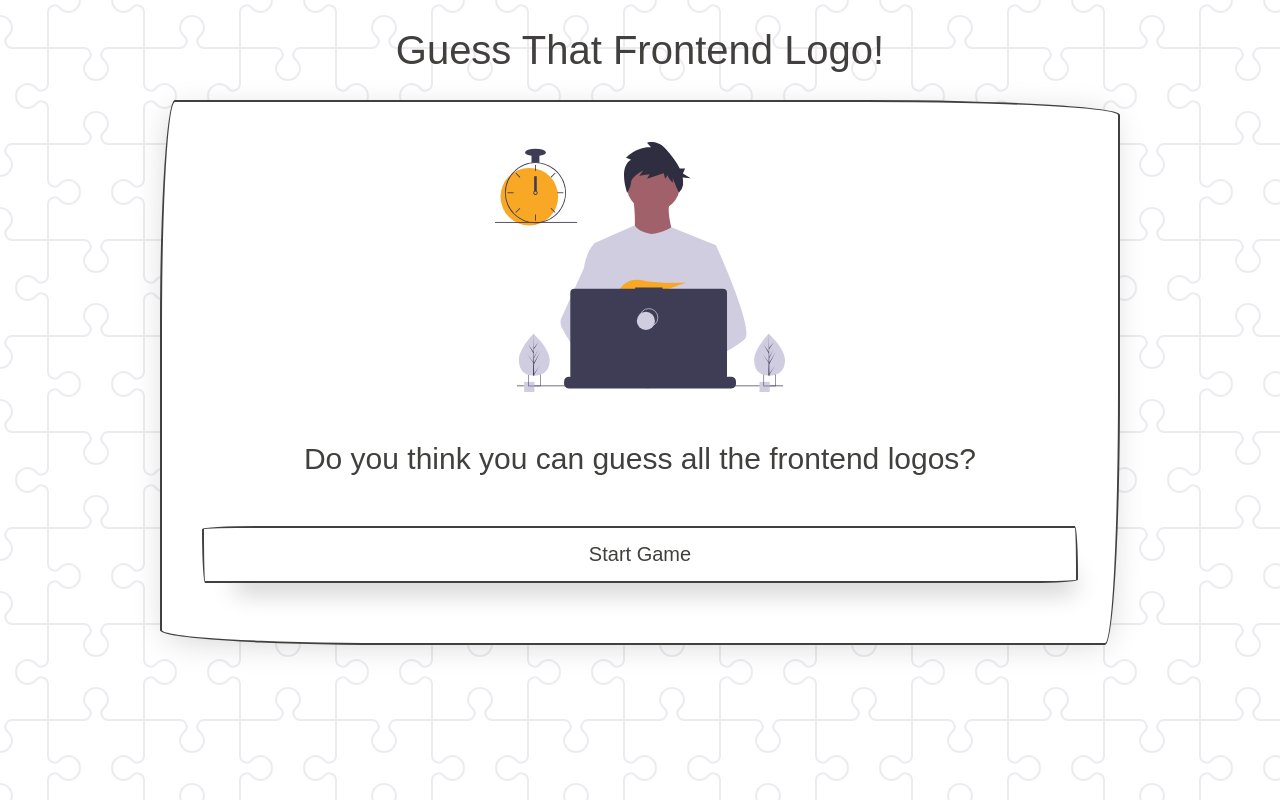
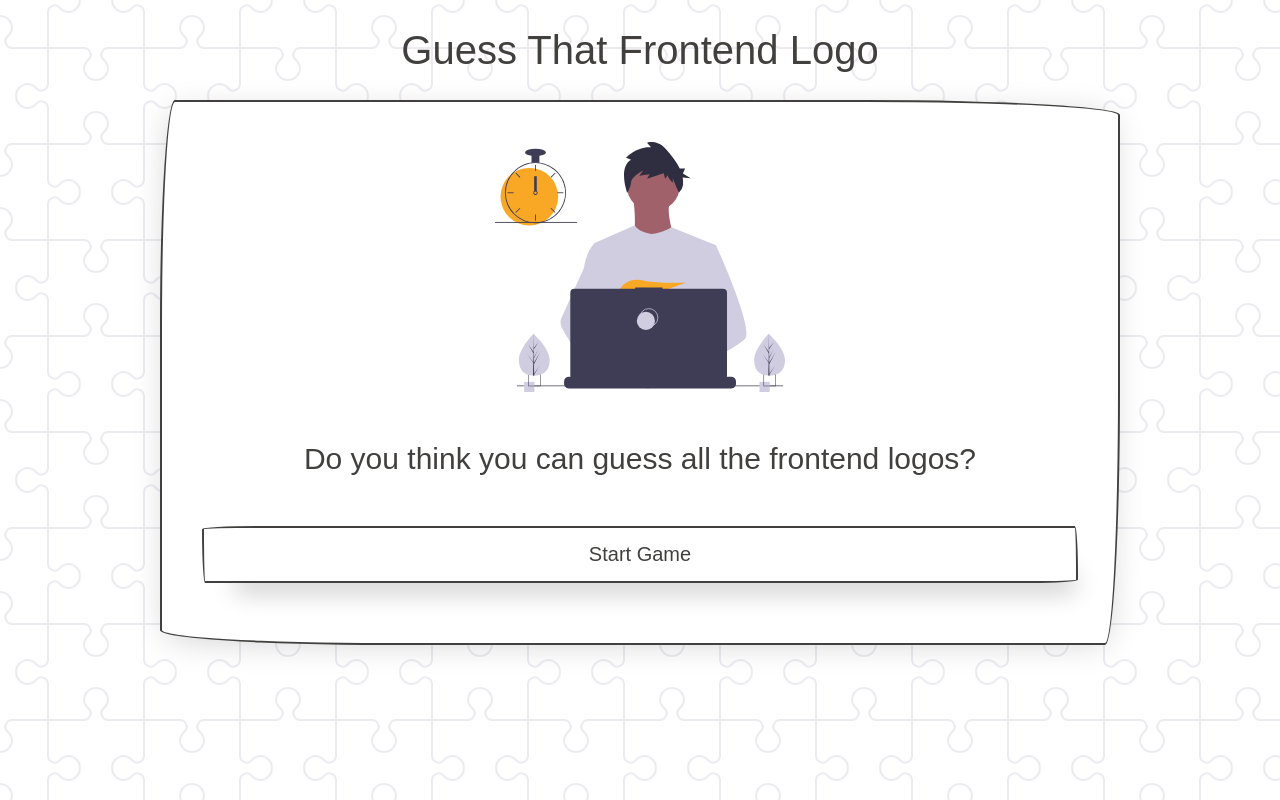
Before and after one commit to vishaag/guess-that-logo, a Next.js app: page / in a window 1280 px wide. Built offline with nearby package versions, Linux system fonts and the light colour scheme; a web font is replaced by a local one.

Commit message:
customize twitter message

```diff
--- a/components/layout.js
+++ b/components/layout.js
@@ -1,20 +1,21 @@
 import Head from 'next/head'
+import Link from 'next/link'
 
 export default function Layout({ children }) {
   return (
     <div className="container">
       <Head>
-        <title>Guess That Frontend Logo</title>
+        <title>Guess That Frontend Log</title>
         <link rel="icon" href="/favicon.ico" />
         <meta name="twitter:card" content="summary"/>
         <meta name="twitter:title" content="Guess that frontend logo!"/>
         <meta name="twitter:description" content="Do you think you can guess all the logos within 30 seconds?"/>
-        <meta name="twitter:image" content="/twitter-card.png"/>
+        <meta name="twitter:image" content="https://raw.githubusercontent.com/vishaag/guess-that-logo/master/public/twitter-card.png"/>
       </Head>
 
       <header>
         <h1 className="title">
-          Guess That Frontend Logo!
+          Guess That Frontend Logo
         </h1>
       </header>
       <main className="paper border border-3 border-primary padding-medium">
--- a/pages/index.js
+++ b/pages/index.js
@@ -109,7 +109,12 @@ export default function Home() {
           <div className="row flex-center">
             <h2 className="padding-small margin-small">Score: {score}/{data.length}</h2>
             <p className="col-12 col padding-small">Share on Twitter?</p>
-            <Share url="https://guess-that-logo.now.sh/" options={{ text: `I scored ${score}/${data.length} in Guess That Frontend Logo with ${counter} seconds remaining! Play now to test your Frontend Trivia knowledge!`, size: "large" }} />
+            {counter > 0 &&
+              <Share url="https://guess-that-logo.now.sh/" options={{ text: `I scored ${score}/${data.length} in Guess That Frontend Logo with ${counter} seconds remaining! Play now to test your Frontend Trivia knowledge!`, size: "large" }} />
+            }
+            {counter == 0 &&
+              <Share url="https://guess-that-logo.now.sh/" options={{ text: `I scored ${score}/${data.length} in Guess That Frontend Logo! Play now to test your Frontend Trivia knowledge!`, size: "large" }} />
+            }
             <button className="btn-block" onClick={() => playAgain()}>Play Again!</button>
           </div>
           <style jsx>{`
```
